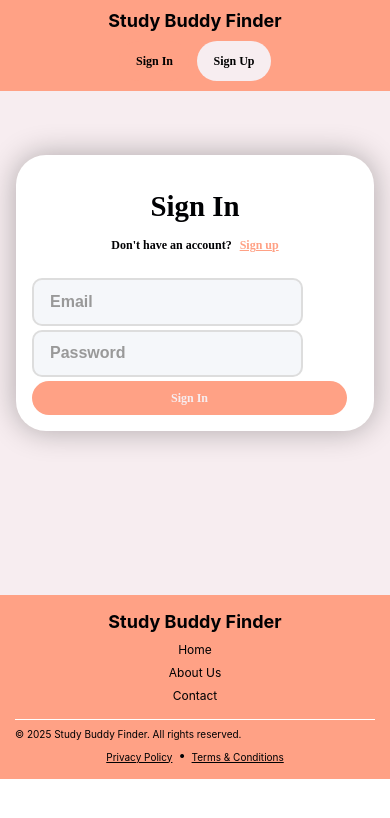
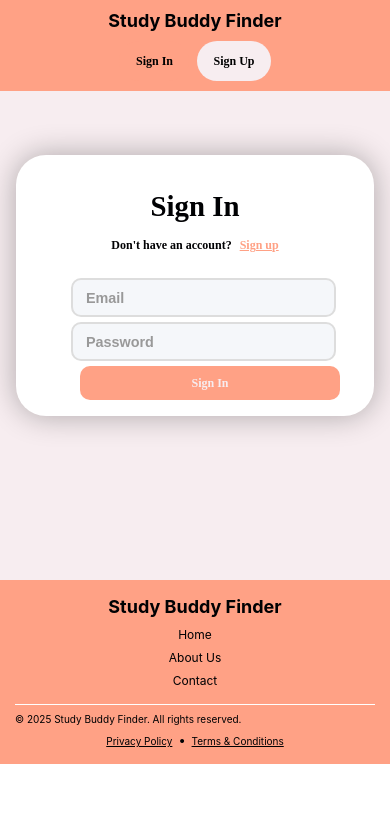
Before and after one commit to MinjaeKim9929/study-buddy-finder, a React (Create React App) app: page /sign-in in a window 390 px wide. Shown: the top 818 px of the page. Built offline with nearby package versions, Linux system fonts and the light colour scheme; a web font is replaced by a local one.

Commit message:
Edit styling

```diff
--- a/src/components/Button/Button.scss
+++ b/src/components/Button/Button.scss
@@ -65,6 +65,25 @@
 	}
 }
 
+@media screen and (max-width: 1080px) {
+	navbar-primary-btn,
+	.navbar-secondary-btn,
+	.cta-btn,
+	.form-btn {
+		min-width: 90px;
+		padding: 11px 22px;
+		font-size: 0.95rem;
+		border-radius: 45px;
+	}
+
+	.form-btn {
+		width: 81%;
+		max-width: 240.975px;
+		border-radius: 10px;
+		font-size: 0.95rem;
+	}
+}
+
 // Responsive adjustments
 @media screen and (max-width: 768px) {
 	.navbar-primary-btn,
@@ -79,8 +98,9 @@
 
 	.form-btn {
 		width: 100%;
-		max-width: 315px;
+		max-width: 90%;
 		border-radius: 10px;
+		margin: 0 auto;
 	}
 }
 
@@ -94,4 +114,9 @@
 		font-size: 0.75rem;
 		border-radius: 30px;
 	}
+
+	.form-btn {
+		max-width: 95%;
+		border-radius: 10px;
+	}
 }
--- a/src/components/Forms/LoginForm/LoginForm.scss
+++ b/src/components/Forms/LoginForm/LoginForm.scss
@@ -50,7 +50,6 @@
 		flex: 1;
 		display: flex;
 		flex-direction: column;
-		gap: 1rem;
 		align-items: flex-start;
 		max-width: 50%;
 
@@ -73,6 +72,7 @@
 					background-color: #f5f7fa;
 					outline: none;
 					transition: border-color 0.3s ease;
+					margin-bottom: 10px;
 
 					&:focus {
 						border-color: #ffa185;
@@ -108,12 +108,18 @@
 		.loginForm-inputs {
 			max-width: 45%;
 
+			form {
 				label {
 					width: 85%;
 
 					.loginForm-input {
 						padding: 0.7rem 0.9rem;
 						font-size: 0.95rem;
+					}
+				}
+
+				.form-btn {
+					min-width: 86%;
 				}
 			}
 		}
@@ -145,11 +151,22 @@
 			max-width: 100%;
 			align-items: center;
 
+			form {
+				align-items: center;
+
 				label {
-				width: 90%;
+					width: 100%;
+					margin: 0 auto;
 
 					.loginForm-input {
-					width: 100%;
+						min-width: 95%;
+						margin-bottom: 10px;
+					}
+				}
+
+				.form-btn {
+					margin: 0 auto;
+					min-width: 100%;
 				}
 			}
 		}
@@ -173,13 +190,24 @@
 
 		.loginForm-inputs {
 			gap: 0.75rem;
+			width: 80%;
+			margin: 0 auto;
 
+			form {
 				label {
 					width: 95%;
 
 					.loginForm-input {
 						padding: 0.6rem 0.8rem;
 						font-size: 0.9rem;
+						margin-bottom: 0.3rem;
+					}
+				}
+
+				.form-btn {
+					width: 100%;
+					min-width: 100%;
+					margin-left: 15px;
 				}
 			}
 		}
```
Lines whose indentation alone changed are shown as unchanged.
